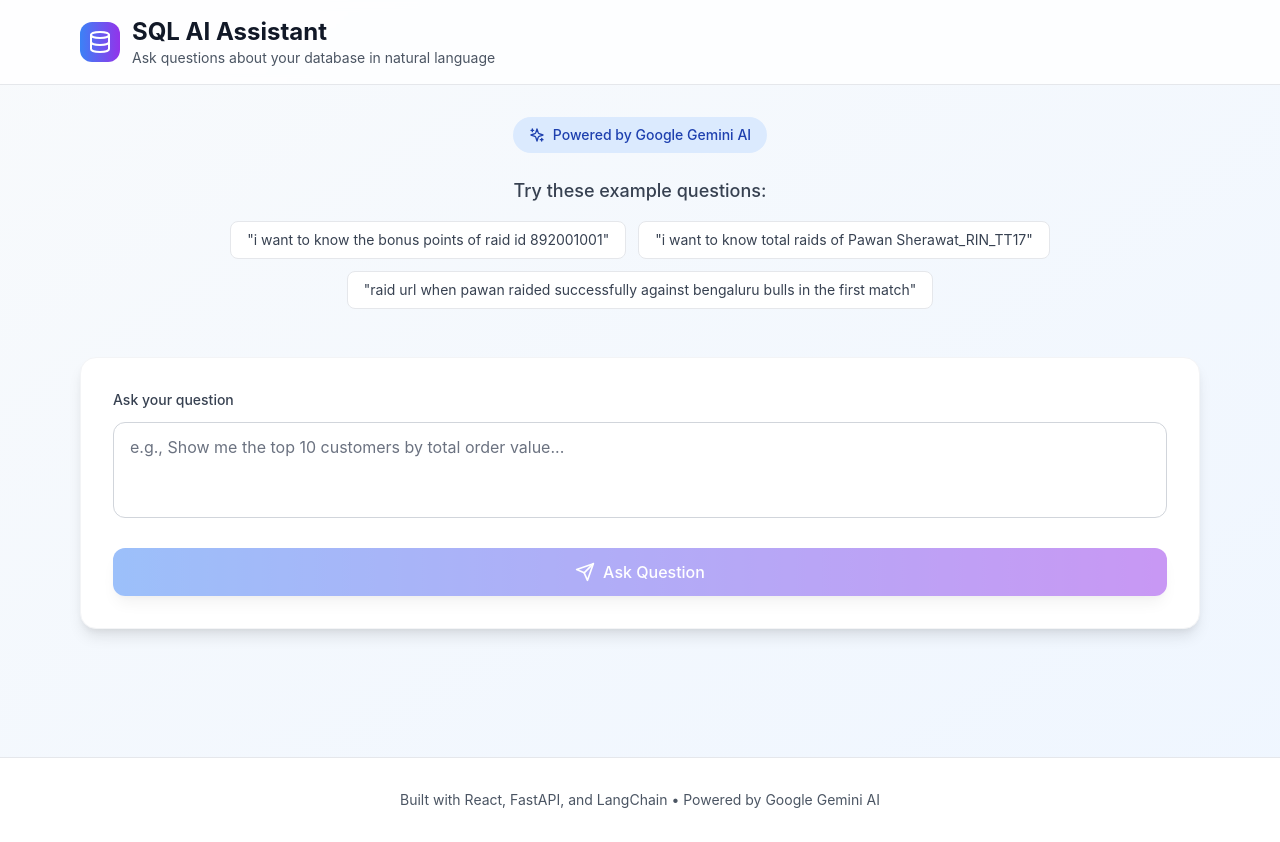
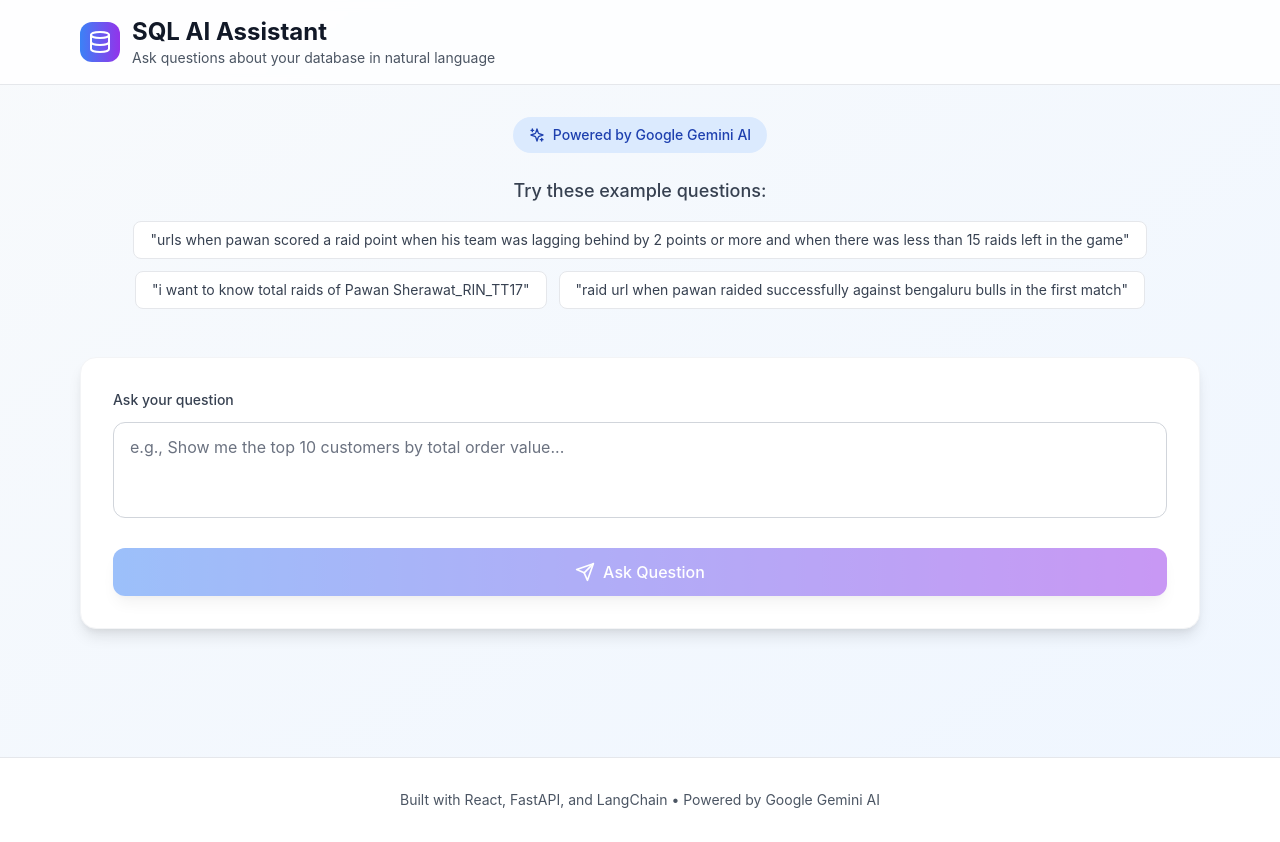
Before and after one commit to NachiappanRavi/nl2sql_kabbadi_analytics, a React (Vite) app in the folder frontend/: page / in a window 1280 px wide. Built offline with nearby package versions, Linux system fonts and the light colour scheme.

Commit message:
same questions updated

```diff
--- a/frontend/src/App.jsx
+++ b/frontend/src/App.jsx
@@ -63,7 +63,7 @@
   };
 
   const exampleQuestions = [
-    "i want to know the bonus points of raid id 892001001",
+    "urls when pawan scored a raid point when his team was lagging behind by 2 points or more and when there was less than 15 raids left in the game",
     "i want to know total raids of Pawan Sherawat_RIN_TT17",
     "raid url when pawan raided successfully against bengaluru bulls in the first match"
   ];
```
